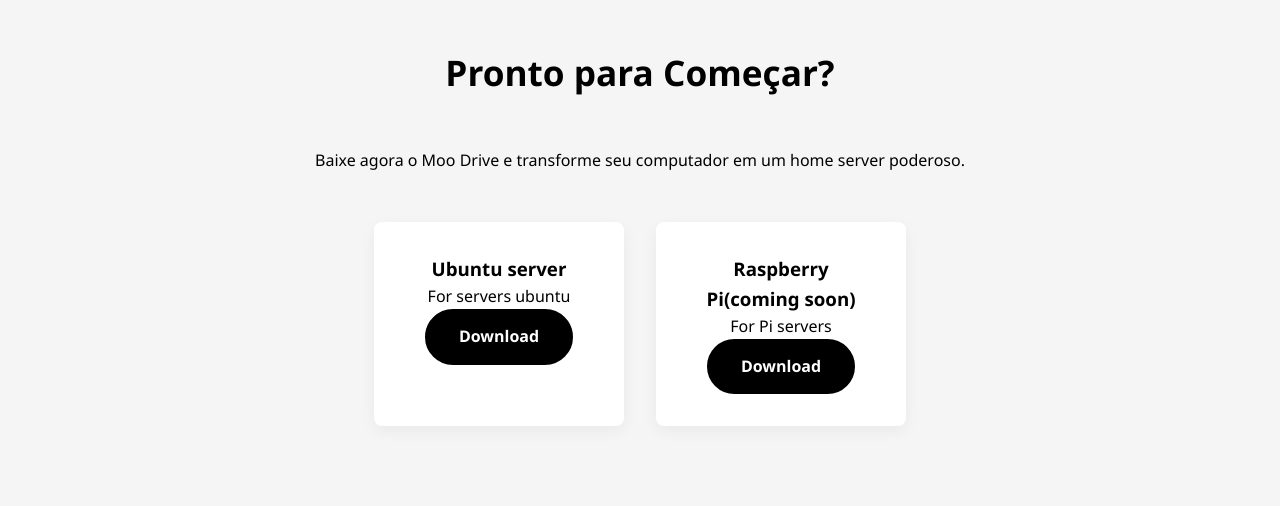
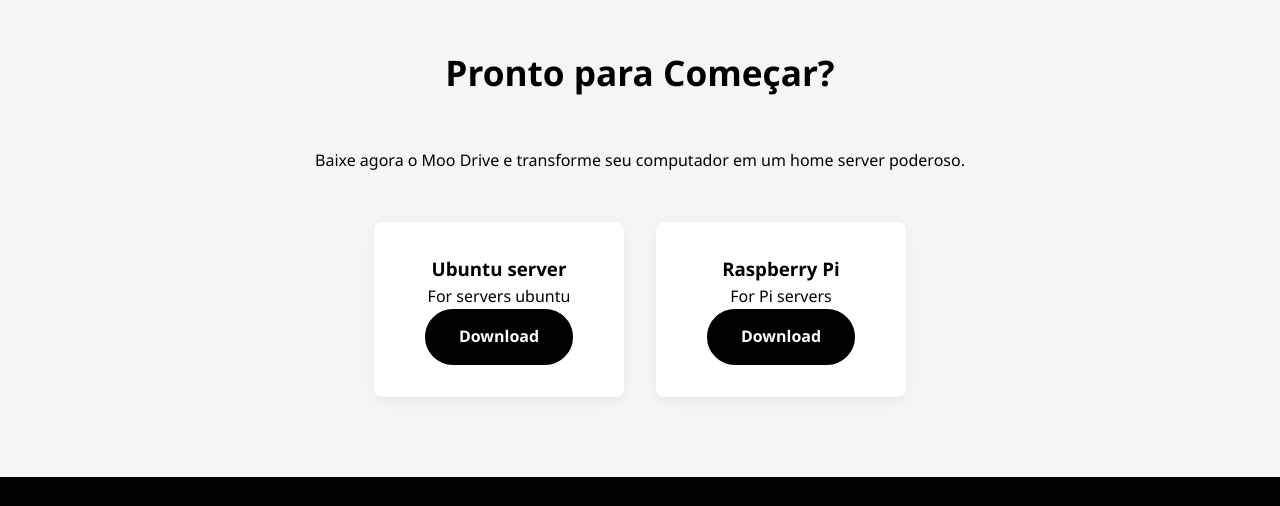
Before and after one commit to TechLabs-ux/moo-site, a plain HTML site: page index.html in a window 1280 px wide. Shown: the part 1964-2470 px from the top of the page. Drawn offline with Linux system fonts and the light colour scheme.

Commit message:
Update index.html

```diff
--- a/index.html
+++ b/index.html
@@ -334,9 +334,9 @@
                     <a href="https://github.com/TechLabs-ux/Moo-Drive/archive/refs/heads/main.zip" class="btn">Download</a>
                 </div>
             <div class="download-card">
-                    <h3>Raspberry Pi(coming soon)</h3>
+                    <h3>Raspberry Pi</h3>
                     <p>For Pi servers</p>
-                    <a href="#" class="btn">Download</a>
+                    <a href="https://github.com/TechLabs-ux/Moo-Drive-for-raspberry-pi/archive/refs/heads/main.zip" class="btn">Download</a>
                 </div></div>
         </div>
     </section>
```
